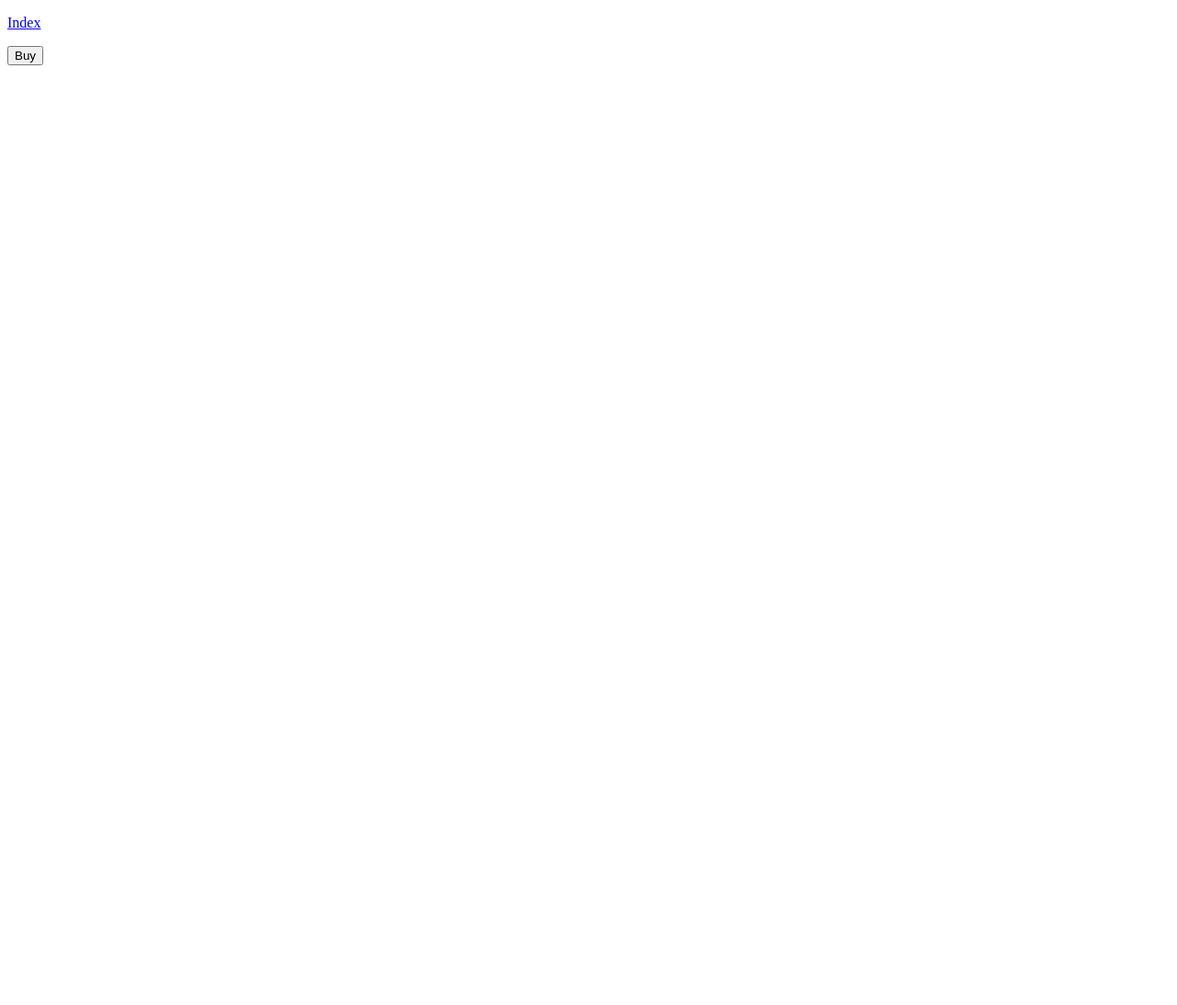
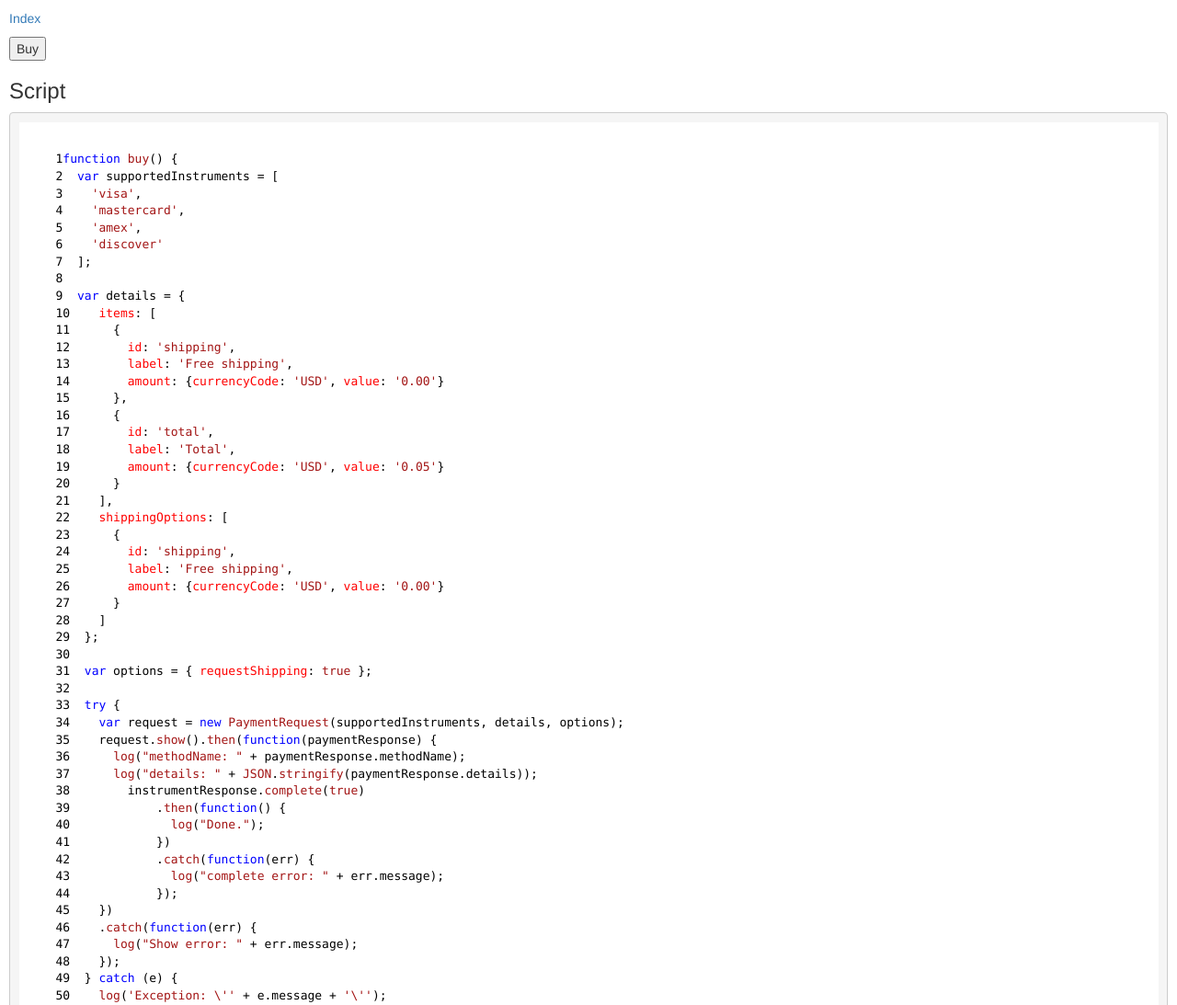
Before and after one commit to adrianba/payment-samples, a plain HTML site: page simple.html in a window 1280 px wide. Shown: the top 1093 px of the page at 92% size. Before the commit the page ends 800 px from the top, so only its background shows below. Drawn offline with nearby package versions, Linux system fonts and the light colour scheme.

Commit message:
Add styling and script block.

```diff
--- a/simple.html
+++ b/simple.html
@@ -2,8 +2,16 @@
 <!-- saved from url=(0014)about:internet -->
 <html>
 <head>
+<meta name="viewport" content="width=device-width">
 <title>Simple PaymentRequest</title>
-<script>
+<link rel="stylesheet" href="https://ajax.aspnetcdn.com/ajax/bootstrap/3.3.6/css/bootstrap.css">
+<link rel="stylesheet" href="https://cdnjs.cloudflare.com/ajax/libs/highlight.js/9.1.0/styles/vs.min.css">
+<style>
+body { margin:10px; }
+#script-display { padding-left: 40px; position: relative; }
+#script-display .line { position: absolute; left: 0; width: 30px; text-align: right; display: inline-block; padding-right:3px; border-right: 1px solid grey; }
+</style>
+<script id="payment-script">
 function buy() {
   var supportedInstruments = [
     'visa',
@@ -64,8 +72,27 @@ function log(s) {
 </script>
 </head>
 <body>
-	<p><a href="index.html">Index</a></p>
-	<p><button onClick="buy()">Buy</button></p>
-	<div id="output"></div>
+  <p><a href="index.html">Index</a></p>
+  <p><button onClick="buy()">Buy</button></p>
+  <div id="output"></div>
+
+  <div>
+  <h3>Script</h3>
+  <pre><code id="script-display"></code></pre>
+  </div>
+  <script src="https://cdnjs.cloudflare.com/ajax/libs/highlight.js/9.1.0/highlight.min.js"></script>
+  <script>
+  document.getElementById("script-display").textContent = document.getElementById("payment-script").text;
+  hljs.initHighlighting();
+  function number(e) {
+    var l = 0;
+    var html = e.innerHTML.replace(/\n/g,function() {
+      l++;
+      return "\n" + '<a class="line" name="L' + l + '" href="#L' + l + '">' + l + '</a>';
+    });
+    e.innerHTML = html;
+  }
+  number(document.getElementById("script-display"));
+  </script>
 </body>
 </html>
```
